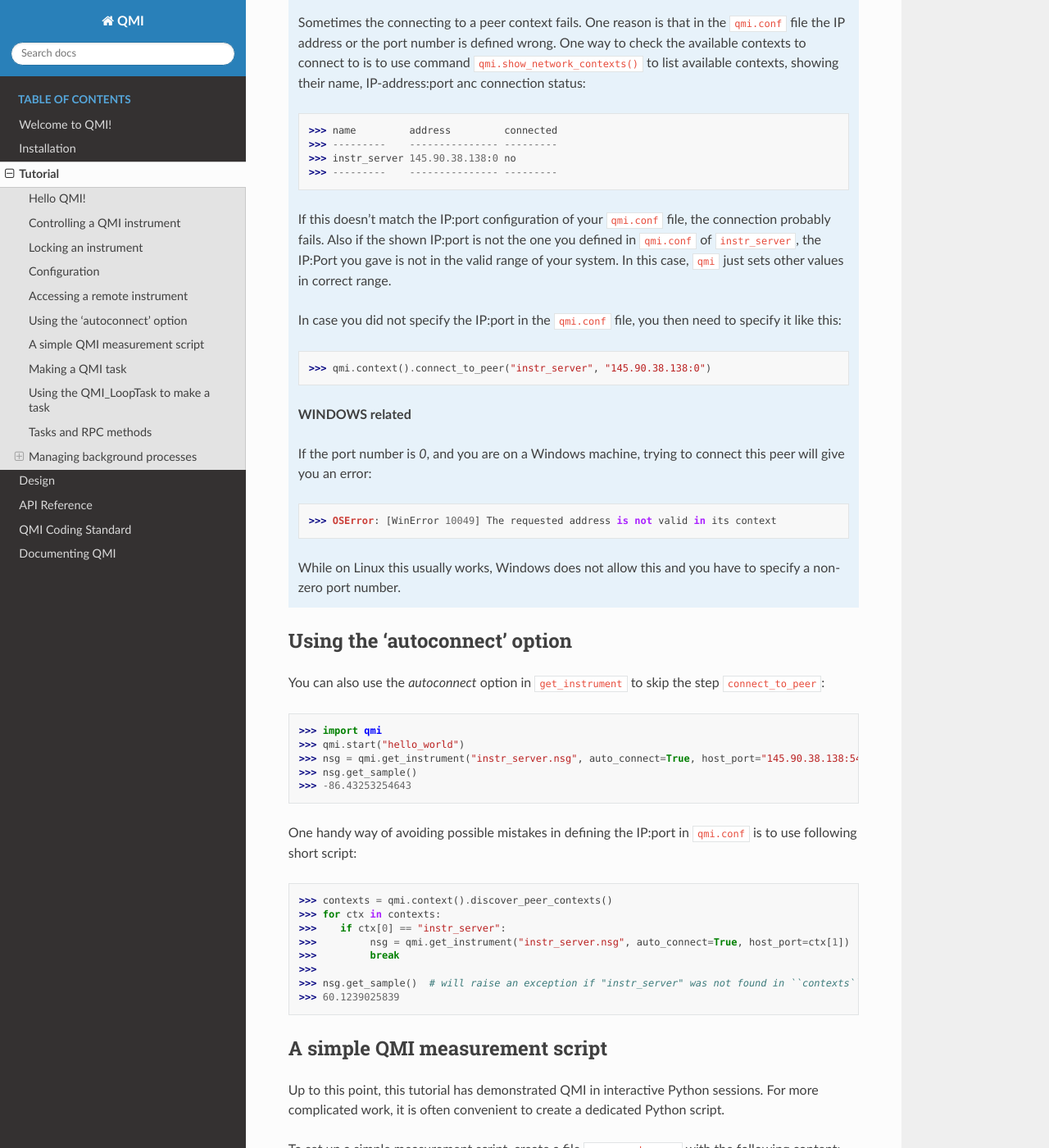
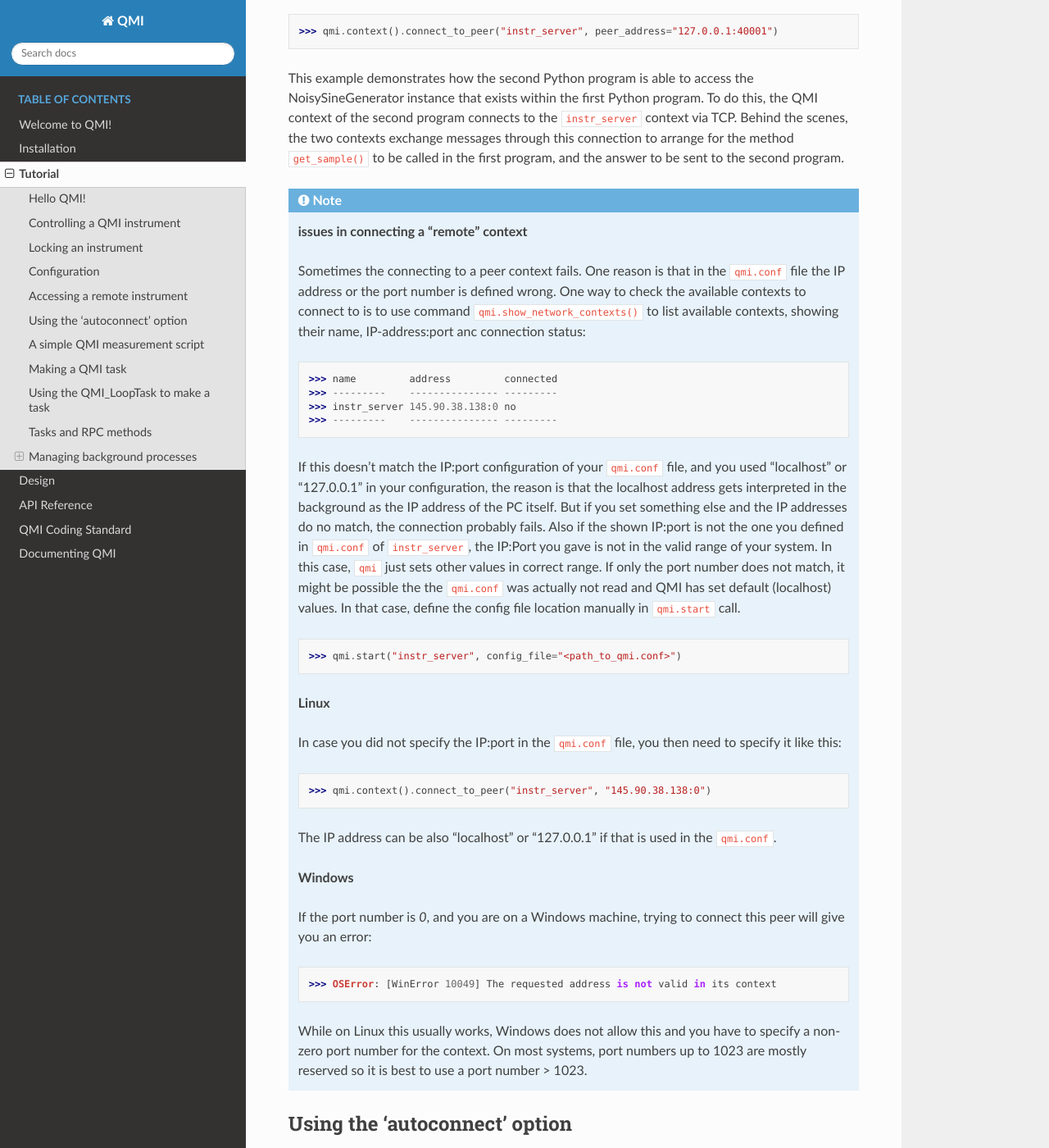
Before and after one commit to QuTech-Delft/QMI, a Sphinx documentation site: the page built from documentation/sphinx/source/tutorial.rst, in a window 1280 px wide and 1400 px high, scrolled down 7290 px. Shown: the whole window at 82% size. Built offline with Sphinx 7.4.7 and the Read the Docs theme 3.1.0, drawn with Linux system fonts in a browser that asks for light colours; some of the changed text lies outside the part shown.

Commit message:
[QMI-155] Updates in documentation and CAHNGELOG.md

```diff
--- a/documentation/sphinx/source/coding_standard.rst
+++ b/documentation/sphinx/source/coding_standard.rst
@@ -206,9 +206,8 @@
 
 For __init__ function a few conventions can be made:
   - When in instrument class, do not try to open the instrument in __init__, as we have the ``open`` function for it.
-  - Try to declare all necessary class attributes with type and possibly an initial value, but such that ``Optional``
-    and ``None`` is avoided as much as possible so that we do not need to do any assert ``self.xxx is not None``
-    later on.
+  - Try to declare all necessary class attributes with type and possibly an initial value, but such that ``None`` is
+    avoided as much as possible so that we do not need to do any assert ``self.xxx is not None`` later on.
 
 ^^^^^^^^^^^^^^^^^^^^^^^^^^^^^^^^^^
 ▻ The use of ``__del__()`` methods
--- a/documentation/sphinx/source/tutorial.rst
+++ b/documentation/sphinx/source/tutorial.rst
@@ -66,18 +66,23 @@
 The instrument instance itself is owned and managed by the default context; we receive a *proxy* to the NoisySineGenerator instrument, rather than a reference to the instrument itself:
 
 >>> nsg
-NoisySineGenerator.Proxy(QMI_MessageHandlerAddress(context_id='nsg_demo', object_id='nsg'))
+<rpc proxy for nsg_demo.nsg (qmi.instruments.dummy.noisy_sine_generator.NoisySineGenerator)>
 
 In QMI, it is rare to deal with instruments directly. We mostly deal with them through proxy objects that act as a references to an actual instrument
 owned by some QMI context. The advantage of this is that it is possible to have a proxy to an instrument that lives in a different QMI process,
 perhaps even running on a different computer in the network - and we can use such a remote instrument as if it were local, which is pretty useful.
 Thus, by using proxies to talk to instruments, QMI achieves *network transparency*.
 
-We can look at the documentation of the Proxy instance to see which methods are supported:
+We can look at the documentation of the Proxy instance:
 
 >>> help(nsg)
 
-This prints the help of the NoisySineGenerator proxy.
+This prints the docstring of the NoisySineGenerator class. We can look at all variables of the proxy with
+
+>>> vars(nsg)
+
+which prints a long dictionary of info, which might be hard to read. But it does also give the docstring of the class and lists all RPC methods, for example.
+
 As we can read in the help, our noisy sine generator ``nsg`` supports a bunch of methods, including the ``get_sample()`` method.
 Let's give it a shot:
 
@@ -270,11 +275,8 @@
 >>> qmi.start("instr_server")
 >>> nsg = qmi.make_instrument("nsg", NoisySineGenerator)
 
-Because the name of the context ``instr_server`` matches the name
-specified in the configuration file, QMI opens a TCP server port
-for this context.
-Other Python programs can connect to this port to access
-the sine generator.
+Because the name of the context ``instr_server`` matches the name specified in the configuration file, QMI opens a TCP server port for this context.
+Other Python programs can connect to this port to access the sine generator.
 
 To try this, leave the instrument server session running and start
 another Python session in a separate terminal window:
@@ -284,6 +286,10 @@
 >>> qmi.context().connect_to_peer("instr_server")
 >>> nsg = qmi.get_instrument("instr_server.nsg")
 >>> nsg.get_sample()
+
+On Windows, the peer connection probably fails and you'll have to use
+
+>>> qmi.context().connect_to_peer("instr_server", peer_address="127.0.0.1:40001")
 
 This example demonstrates how the second Python program is able to access
 the NoisySineGenerator instance that exists within the first Python program.
@@ -306,21 +312,32 @@
     >>> instr_server 145.90.38.138:0 no
     >>> ---------    --------------- ---------
 
-    If this doesn't match the IP:port configuration of your ``qmi.conf`` file, the connection probably fails.
-    Also if the shown IP:port is not the one you defined in ``qmi.conf`` of ``instr_server``, the IP:Port you gave
-    is not in the valid range of your system. In this case, ``qmi`` just sets other values in correct range.
+    If this doesn't match the IP:port configuration of your ``qmi.conf`` file, and you used "localhost" or "127.0.0.1" in your configuration,
+    the reason is that the localhost address gets interpreted in the background as the IP address of the PC itself. But if you set something else and the
+    IP addresses do no match, the connection probably fails.
+    Also if the shown IP:port is not the one you defined in ``qmi.conf`` of ``instr_server``, the IP:Port you gave is not in the valid range of your system. In this case, ``qmi`` just sets other values in correct range.
+    If only the port number does not match, it might be possible the the ``qmi.conf`` was actually not read and QMI has set default (localhost) values. In that case,
+    define the config file location manually in ``qmi.start`` call.
+
+    >>> qmi.start("instr_server", config_file="<path_to_qmi.conf>")
+
+    **Linux**
 
     In case you did not specify the IP:port in the ``qmi.conf`` file, you then need to specify it like this:
 
     >>> qmi.context().connect_to_peer("instr_server", "145.90.38.138:0")
 
-    **WINDOWS related**
+    The IP address can be also "localhost" or "127.0.0.1" if that is used in the ``qmi.conf``.
+
+    **Windows**
 
     If the port number is `0`, and you are on a Windows machine, trying to connect this peer will give you an error:
 
     >>> OSError: [WinError 10049] The requested address is not valid in its context
 
-    While on Linux this usually works, Windows does not allow this and you have to specify a non-zero port number.
+    While on Linux this usually works, Windows does not allow this and you have to specify a non-zero port number for the context.
+    On most systems, port numbers up to 1023 are mostly reserved so it is best to use a port number > 1023.
+
 
 Using the 'autoconnect' option
 ------------------------------
```
Also changed, not shown: other parts of documentation/sphinx/source/tutorial.rst (+7 -7 lines), CHANGELOG.md (+3 -0 lines).
